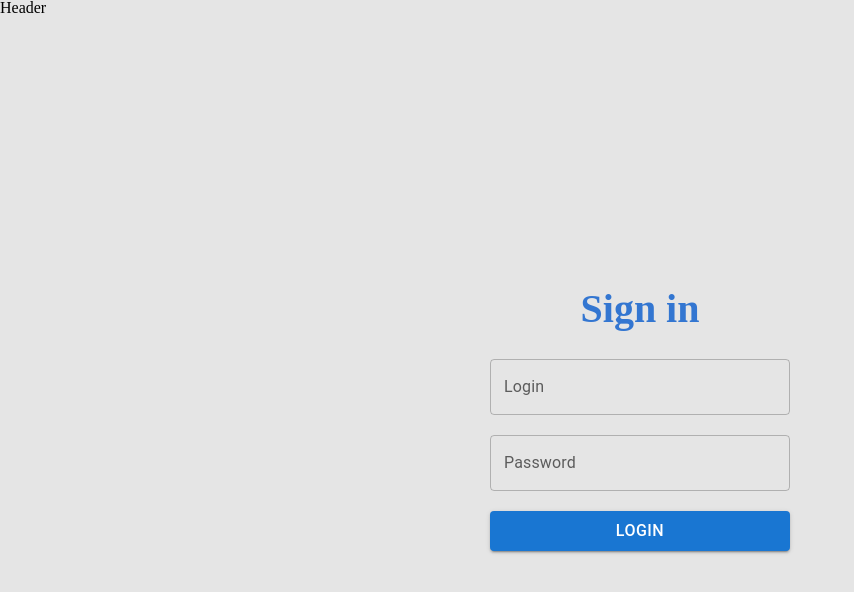
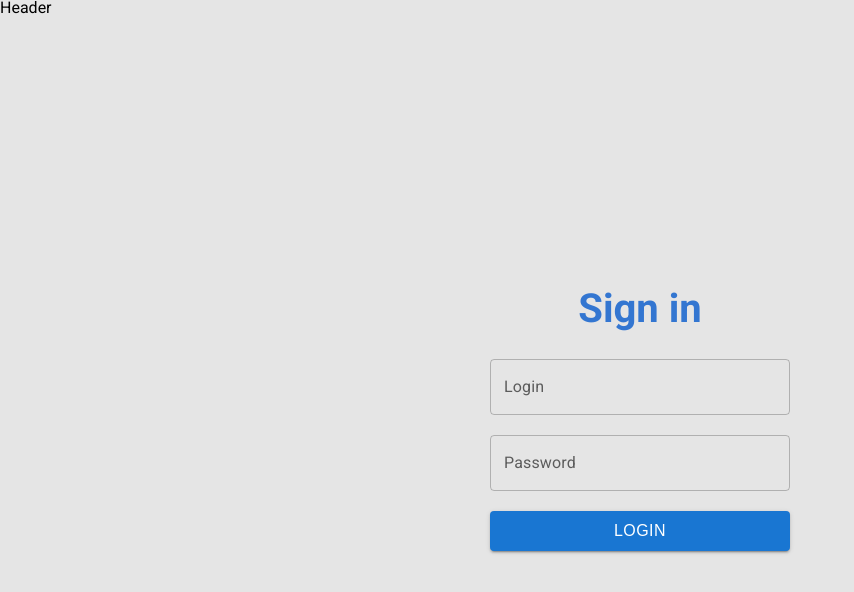
Before and after one commit to sersldmir/hack_2022, a React (Create React App) app in the folder hack2022-frontend/: page /cctv/auth in a window 1280 px wide. Shown: the top 592 px of the page, without its empty margins (0-854 px from the left). Built offline with nearby package versions, Linux system fonts and the light colour scheme.

Commit message:
added global Roboto font

```diff
--- a/hack2022-frontend/src/Components/Authorization/Authorization.jsx
+++ b/hack2022-frontend/src/Components/Authorization/Authorization.jsx
@@ -5,15 +5,18 @@ import cl from "./Authorization.module.scss";
 const Authorization = () => {
   const [login, setLogin] = useState("");
   const [password, setPassword] = useState("");
-  const styledForTextFields = {
+  const stylesForTextFields = {
     width: "100%",
+    "&.label": {
+      fontSize: "1.5rem",
+    },
   };
   return (
     <div className={cl.authWrapper}>
       <h1 className="">Sign in</h1>
       <form action="#" className={cl.loginWrapper}>
         <TextField
-          sx={styledForTextFields}
+          sx={stylesForTextFields}
           id="login"
           label="Login"
           value={login}
@@ -22,7 +25,7 @@ const Authorization = () => {
           }}
         />
         <TextField
-          sx={styledForTextFields}
+          sx={stylesForTextFields}
           id="password"
           type={"password"}
           label="Password"
@@ -32,7 +35,7 @@ const Authorization = () => {
           }}
         />
 
-        <Button sx={{ width: "100%", fontSize: "1rem" }} variant="contained">
+        <Button sx={{ width: "100%", fontSize: "1rem", fontFamily: "sans-serif" }} variant="contained">
           Login
         </Button>
       </form>
--- a/hack2022-frontend/src/index.scss
+++ b/hack2022-frontend/src/index.scss
@@ -1,4 +1,7 @@
+@import url(https://fonts.googleapis.com/css?family=Roboto:100,100italic,300,300italic,regular,italic,500,500italic,700,700italic,900,900italic);
+
 * {
+  font-family: "Roboto", sans-serif;
   padding: 0;
   margin: 0;
   border: 0;
@@ -32,7 +35,7 @@ body {
   width: 100%;
   font-size: 100%;
   line-height: 1;
-  background-color: #E5E5E5;
+  background-color: #e5e5e5;
   font-size: 16px;
   -ms-text-size-adjust: 100%;
   -moz-text-size-adjust: 100%;
```
